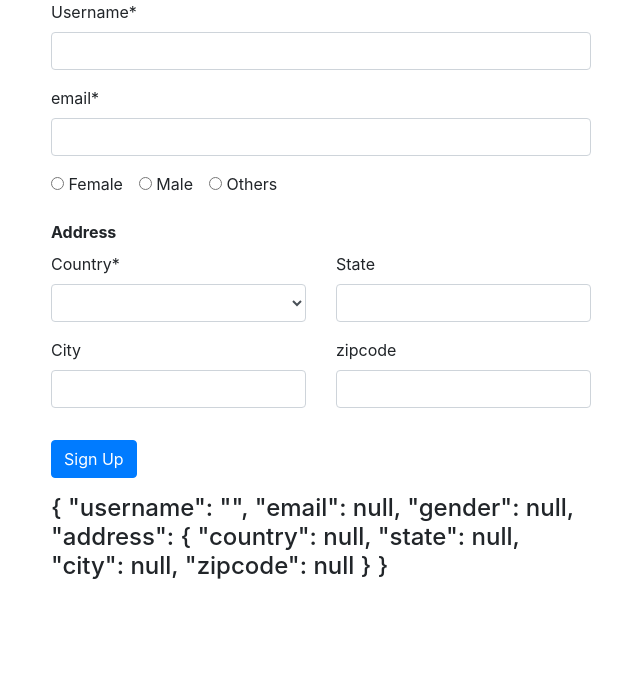
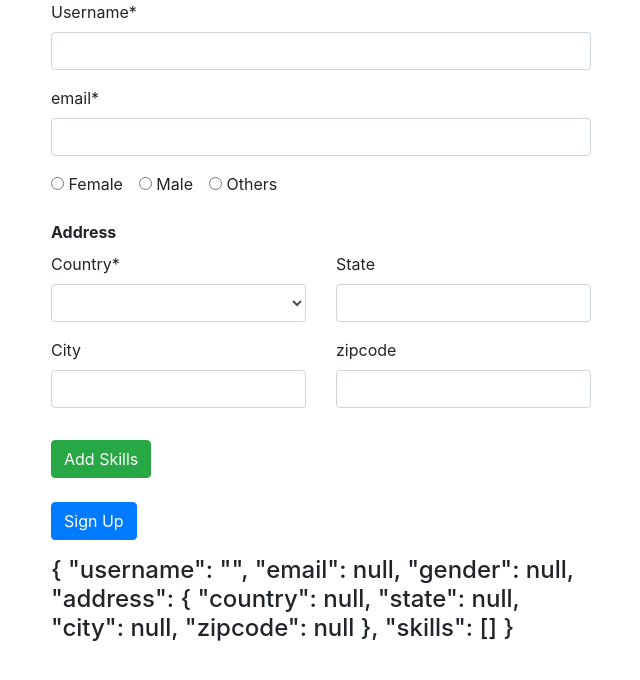
Before and after one commit to iamrk-js/B-4-Angular-Reactive-form, an Angular app: page / in a window 1280 px wide. Shown: the top 680 px of the page, without its empty margins (319-959 px from the left). Built offline with nearby package versions, Linux system fonts and the light colour scheme.

Commit message:
work on form array

```diff
--- a/src/app/app.component.html
+++ b/src/app/app.component.html
@@ -77,6 +77,14 @@
             </div>
           </div>
         </div>
+        <div class="row" formArrayName="skills">
+          <div class="col-sm-12">
+            <div class="form-group" *ngFor="let skill of skillsArray?.controls; let i = index">
+              <input type="text" name="" [formControlName]="i" class="form-control">
+            </div>
+            <button class="btn btn-success mb-4" (click)="onSkillAdd()">Add Skills</button>
+          </div>
+        </div>
         <div class="form-group">
           <button class="btn btn-primary" type="submit">
             Sign Up
--- a/src/app/app.component.ts
+++ b/src/app/app.component.ts
@@ -1,5 +1,5 @@
 import { Component, OnInit } from '@angular/core';
-import { FormControl, FormGroup, Validators } from '@angular/forms';
+import { FormArray, FormControl, FormGroup, Validators } from '@angular/forms';
 import { CountriesService } from './shared/services/countries.service';
 import { CustomRegex } from './validation-regax';
 
@@ -13,12 +13,13 @@ export class AppComponent implements OnInit {
   title = 'reactiveForm';
   signUpForm !: FormGroup;
   gendersArray: string[] = ["Female", "Male", "Others"]
-  countryNames  : string[] = []
-  constructor(private countryService : CountriesService) {
+  countryNames: string[] = []
+  constructor(private countryService: CountriesService) {
 
   }
   ngOnInit(): void {
-    this.countryNames = this.countryService.getAllConuntryNames()
+    this.countryNames = this.countryService.getAllConuntryNames();
+    this.onSkillAdd();
     this.signUpForm = new FormGroup({
       username: new FormControl('', [Validators.required]),
       email: new FormControl(null, [Validators.required, Validators.pattern(CustomRegex.email)]),
@@ -28,18 +29,23 @@ export class AppComponent implements OnInit {
         state: new FormControl(null, Validators.required),
         city: new FormControl(null, Validators.required),
         zipcode: new FormControl(null, Validators.required)
-      })
+      }),
+      skills: new FormArray([])
     })
   }
 
   onSignUp() {
     console.log(this.signUpForm);
   }
-  get f(){
+  onSkillAdd(){
+    let control = new FormControl(null, [Validators.required])
+    this.skillsArray?.push(control);
+  }
+  get f() {
     return this.signUpForm.controls;
   }
   get userNameControl() {
-    return this.signUpForm?.get('username') ;
+    return this.signUpForm?.get('username');
   }
   get emailControl() {
     return this.signUpForm?.get('email') as FormControl;
@@ -57,4 +63,7 @@ export class AppComponent implements OnInit {
   get zipcodeControl() {
     return this.signUpForm?.get('address')?.get('zipcode') as FormControl;
   }
+  get skillsArray(){
+    return this.signUpForm?.get('skills') as FormArray
+  }
 }
```
